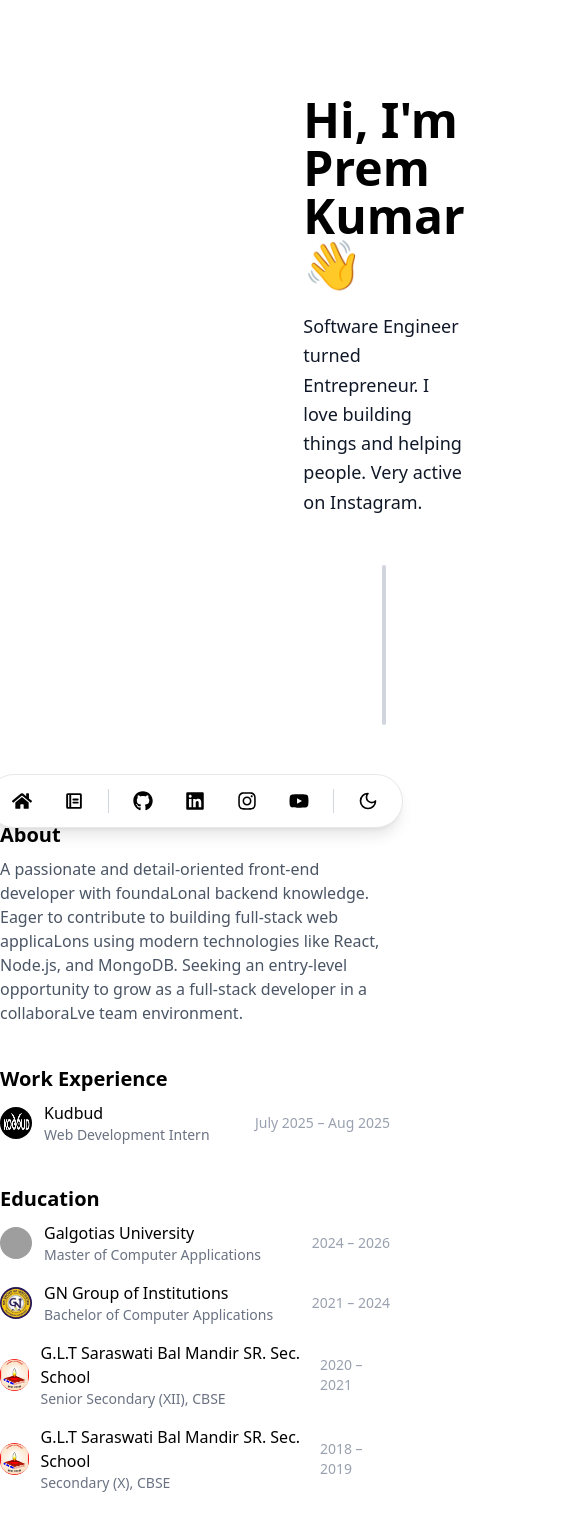
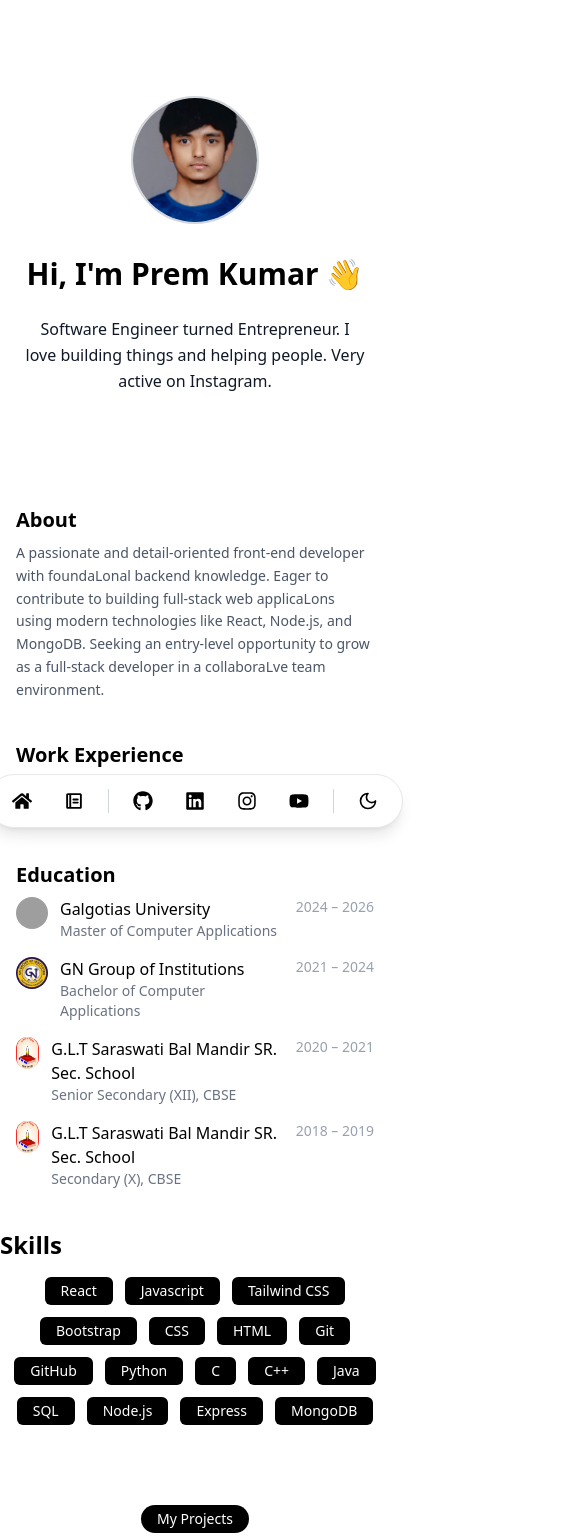
Before and after one commit to Premvibe/Prem-Portfolio, a React (Vite) app: page / in a window 390 px wide. Shown: the top 1538 px of the page, 585 px wide, since content can reach past the window. Built offline with nearby package versions, Linux system fonts and the light colour scheme; grey boxes are pictures that could not be loaded.

Commit message:
responsive

```diff
--- a/src/components/About.jsx
+++ b/src/components/About.jsx
@@ -2,17 +2,16 @@ import React from 'react'
 
 const About = () => {
   return (
-    <div>
-       <section className="mt-0 max-w-2xl mx-auto">
+    <div className="px-4 sm:px-6 md:px-8 lg:px-0">
+      <section className="mt-4 max-w-2xl mx-auto">
         <h2 className="text-xl font-semibold text-left mb-2">About</h2>
-      <p className="text-gray-600 dark:text-gray-600 text-left">
+        <p className="text-gray-600 dark:text-gray-600 text-left text-sm sm:text-base leading-relaxed">
           A passionate and detail-oriented front-end developer with foundaLonal backend knowledge.
           Eager to contribute to building full-stack web applicaLons using modern technologies like React,
           Node.js, and MongoDB. Seeking an entry-level opportunity to grow as a full-stack developer in a
           collaboraLve team environment.
         </p>
       </section>
-
     </div>
   )
 }
--- a/src/components/Education.jsx
+++ b/src/components/Education.jsx
@@ -1,4 +1,4 @@
-import React from 'react'
+import React from 'react';
 
 const educations = [
   {
@@ -31,18 +31,27 @@ const educations = [
 
 const Education = () => {
   return (
-    <div>
+    <div className="px-4 md:px-0">
       <section className="mt-10 max-w-2xl mx-auto text-left">
         <h2 className="text-xl font-semibold mb-2">Education</h2>
         <ul className="space-y-4">
           {educations.map((edu, index) => (
-            <li key={index} className="flex justify-between items-center">
-              <div className="flex items-center gap-3">
-                <img src={edu.logo} alt={edu.school} className="w-8 h-8 rounded-full" />
+            <li key={index} className="flex justify-between items-start gap-4">
+              <div className="flex items-start gap-3">
+                <img
+                  src={edu.logo}
+                  alt={edu.school}
+                  className="w-8 h-8 rounded-full object-cover"
+                />
                 <div>
                   <div className="font-medium">
                     {edu.url ? (
-                      <a href={edu.url} target="_blank" rel="noopener noreferrer" className="hover:underline">
+                      <a
+                        href={edu.url}
+                        target="_blank"
+                        rel="noopener noreferrer"
+                        className="hover:underline"
+                      >
                         {edu.school}
                       </a>
                     ) : (
@@ -52,13 +61,13 @@ const Education = () => {
                   <div className="text-sm text-gray-500">{edu.program}</div>
                 </div>
               </div>
-              <span className="text-sm text-gray-400">{edu.duration}</span>
+              <span className="text-sm text-gray-400 whitespace-nowrap">{edu.duration}</span>
             </li>
           ))}
         </ul>
       </section>
     </div>
-  )
-}
+  );
+};
 
-export default Education
+export default Education;
--- a/src/components/Experiences.jsx
+++ b/src/components/Experiences.jsx
@@ -8,18 +8,11 @@ const experiences = [
     logo: "/kodbud.png",
     url: "https://kodbud.in/"
   },
-  // {
-  //   company: "Shopify",
-  //   role: "Software Engineer",
-  //   duration: "Jan 2021 – Apr 2021",
-  //   logo: "/logos/shopify.png",
-  // },
-  // Add more as needed
 ];
 
 const Experiences = () => {
   return (
-    <div>
+    <div className="px-4 md:px-0">
       <section className="mt-10 max-w-2xl mx-auto text-left">
         <h2 className="text-xl font-semibold mb-2">Work Experience</h2>
         <ul className="space-y-4">
--- a/src/components/Header.jsx
+++ b/src/components/Header.jsx
@@ -1,27 +1,27 @@
-import React from 'react'
+import React from 'react';
 
 const Header = () => {
   return (
-    <div className="flex items-center justify-center px-96 py-24 gap-12 flex-wrap">
+ <div className="flex flex-col-reverse md:flex-row items-center justify-center px-6 sm:px-12 md:px-24 lg:px-48 py-24 gap-8 ">
+
       {/* Text section */}
-      <div className="max-w-xl">
-        <h1 className="text-5xl font-extrabold mb-6">
+      <div className="text-center md:text-left max-w-xl">
+        <h1 className="text-3xl sm:text-4xl md:text-5xl font-extrabold mb-6">
           Hi, I'm Prem Kumar <span className="inline-block">👋</span>
         </h1>
-        <p className="text-lg text-gray-900 max-w-md leading-relaxed">
-  Software Engineer turned Entrepreneur. I love building things and helping people. Very active on Instagram.
-</p>
-
+        <p className="text-base sm:text-lg text-gray-900 dark:text-gray-800 max-w-md leading-relaxed mx-auto md:mx-0">
+          Software Engineer turned Entrepreneur. I love building things and helping people. Very active on Instagram.
+        </p>
       </div>
 
       {/* Image section */}
       <img
-        src="/prem.png" // replace with your image path
+        src="/prem.png"
         alt="Prem Kumar"
-        className="w-40 h-40 rounded-full object-cover border-2 border-gray-300"
+        className="w-32 h-32 sm:w-36 sm:h-36 md:w-40 md:h-40 rounded-full object-cover border-2 border-gray-300 dark:border-gray-600"
       />
     </div>
-  )
-}
+  );
+};
 
-export default Header
+export default Header;
```
Lines whose indentation alone changed are shown as unchanged.
